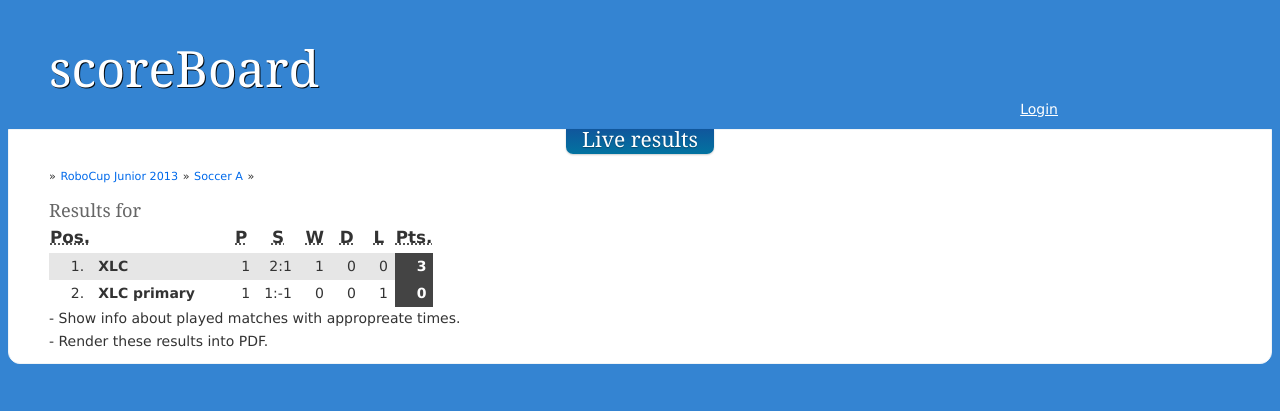
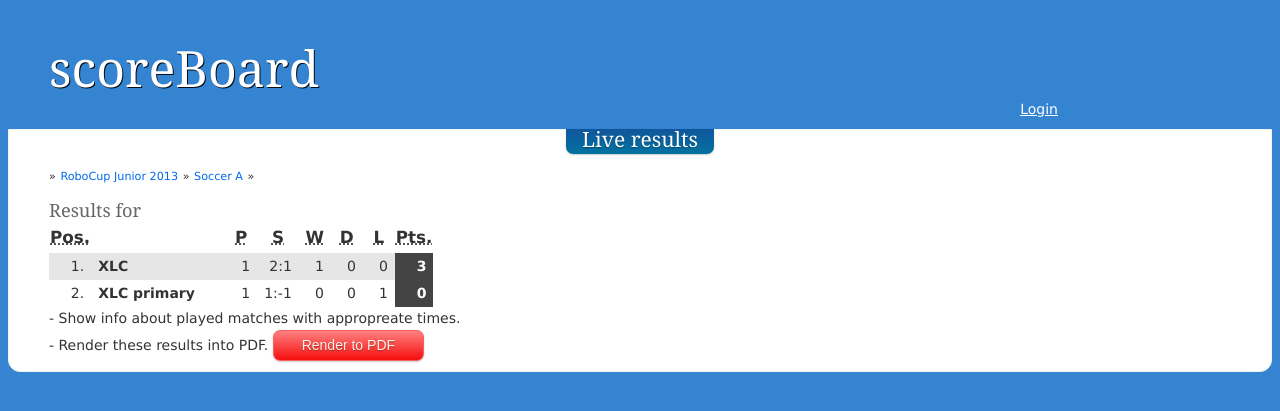
Before and after one commit to xlcteam/scoreBoard, a Django app: template scoreboard/templates/results/group.html in a window 1280 px wide. Shown: the top 411 px of the page. Run offline with Django 3.2, Linux system fonts and the light colour scheme; the template is opened without the code that fills it: values that come from a table or form of the project are taken from there, others are empty; data comes from the database, SQL or seed files in the repository; both versions use the stored data as it was after the commit; parts of the project's set-up code (start-up, migrations or seed data) failed here and were passed over; some libraries are stand-ins or nearby versions.

Commit message:
added generate button

```diff
--- a/scoreboard/templates/results/group.html
+++ b/scoreboard/templates/results/group.html
@@ -11,6 +11,6 @@
 {% include "results.html" %}
 
 - Show info about played matches with appropreate times. <br>
-- Render these results into PDF.
+- Render these results into PDF. <button class="button red">Render to PDF</button>
 
 {% endblock %}
```
Also changed, not shown: scoreboard/scoreboard.db.
